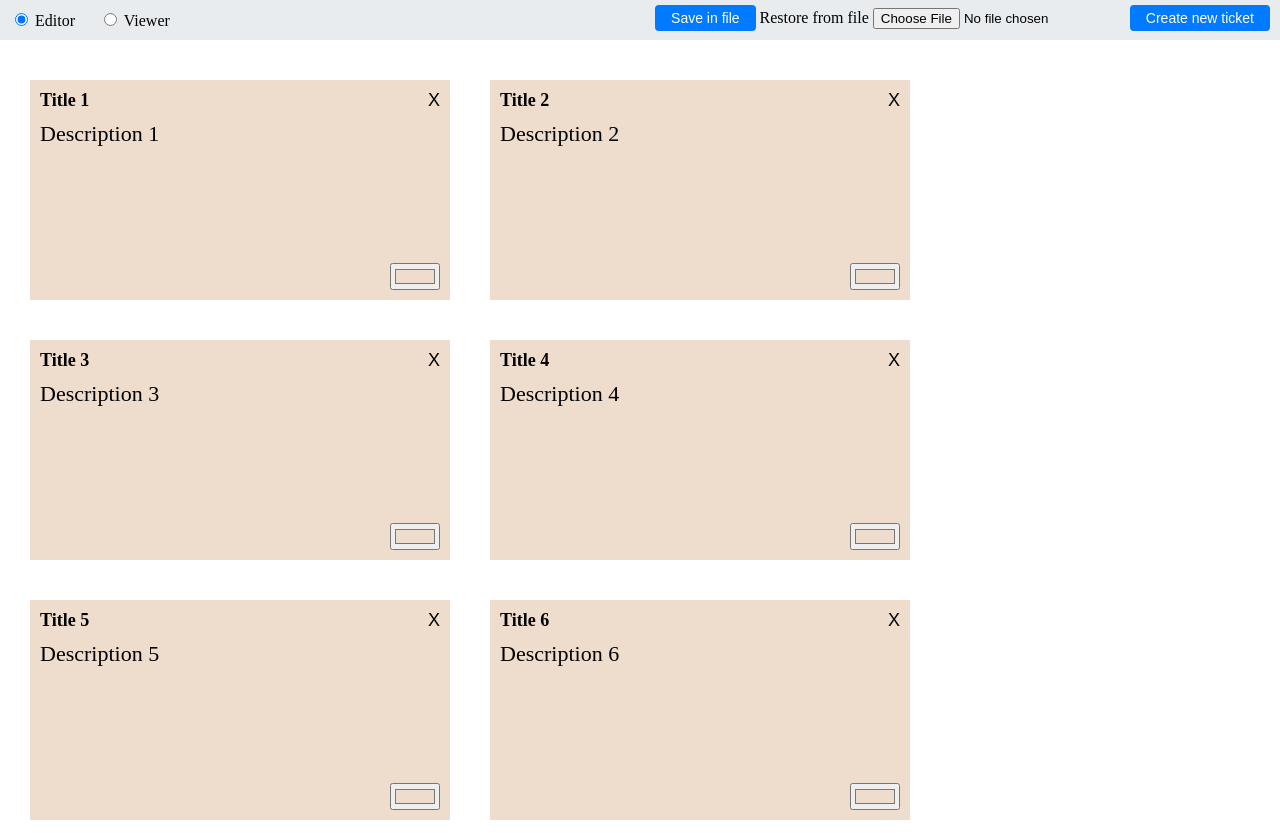
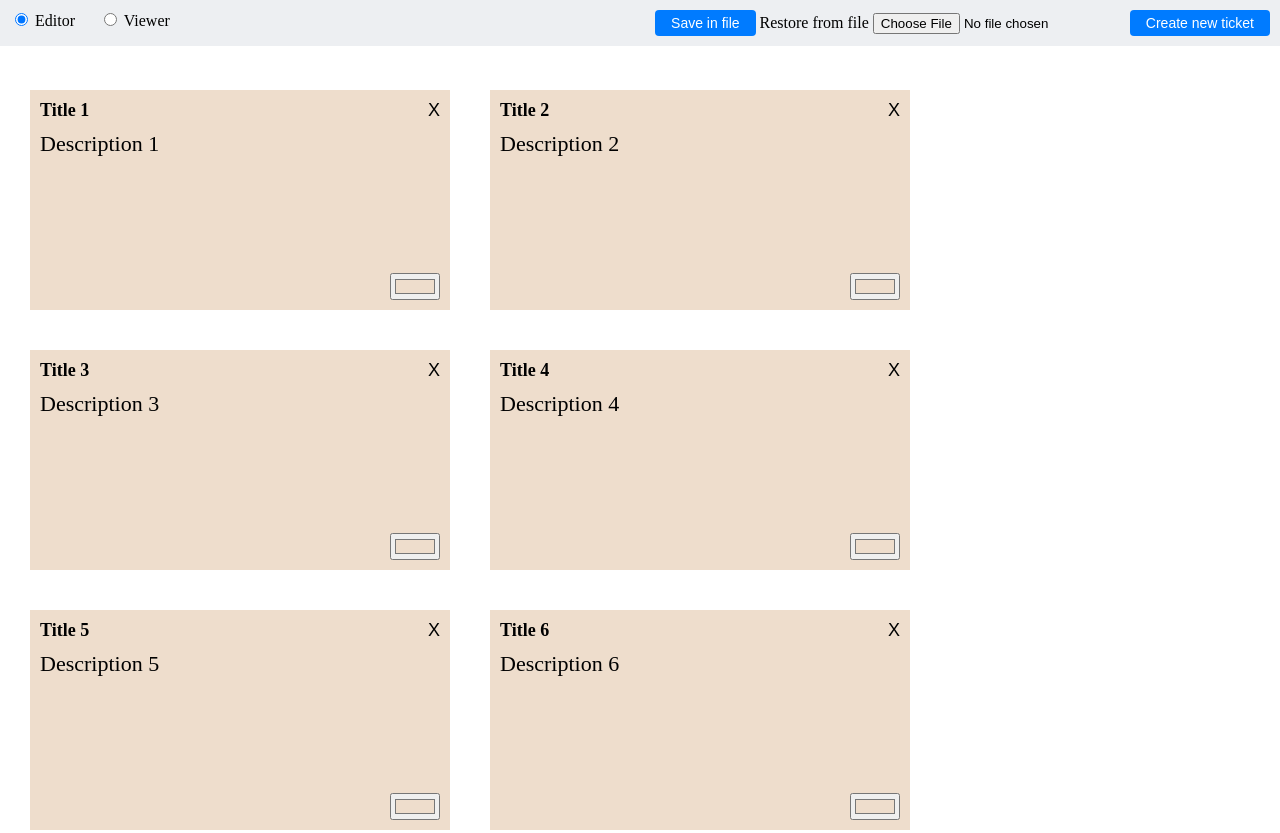
Before and after one commit to Connormiha/exam-tickets, a plain HTML site: page index.html in a window 1280 px wide. Shown: the top 833 px of the page. Drawn offline with Linux system fonts and the light colour scheme.

Commit message:
Update view :art:

```diff
--- a/index.html
+++ b/index.html
@@ -3,7 +3,8 @@
 <head>
   <meta charset="UTF-8">
   <meta name="viewport" content="width=device-width, initial-scale=1.0">
-  <title>Document</title>
+  <meta name="description" content="Tools for exam session. Create tickets for students">
+  <title>Exam tickets tools</title>
   <style>
     body {
       margin: 0;
@@ -16,16 +17,17 @@
     }
 
     .header {
-      background: #e9ecef;
+      background: rgba(233, 236, 239, 0.8);
       padding: 10px;
+      position: fixed;
+      left: 0;
+      top: 0;
+      right: 0;
+      z-index: 2;
     }
 
     .editor {
-      position: fixed;
-      top: 0;
-      right: 0;
-      padding: 5px 10px 0 0;
-      z-index: 2;
+      float: right;
     }
 
     .radio-mode {
@@ -57,6 +59,8 @@
 
     #cards-list {
       margin: 0 -20px;
+      padding: 50px 0 0;
+      z-index: 2;
     }
 
     .card-list-item {
@@ -162,6 +166,16 @@
 </head>
 <body class="mode_editor">
   <header class="header">
+    <section class="editor">
+      <a href="" class="button" id="saveInFile" download="tickets-data.txt" target="_blank">
+        Save in file
+      </a>
+      <label>
+        Restore from file
+        <input type="file" id="restoreFromFileInput" >
+      </label>
+      <button id="createTicketButton" class="button" type="button">Create new ticket</button>
+    </section>
     <label class="radio-mode">
       <input type="radio" name="mode" value="editor" checked>
       Editor
@@ -172,16 +186,6 @@
     </label>
   </header>
   <div class="main">
-    <section class="editor">
-      <a href="" class="button" id="saveInFile" download="tickets-data.txt" target="_blank">
-        Save in file
-      </a>
-      <label>
-        Restore from file
-        <input type="file" id="restoreFromFileInput" >
-      </label>
-      <button id="createTicketButton" class="button" type="button">Create new ticket</button>
-    </section>
     <article id="cards-list"></article>
   </div>
 
```
